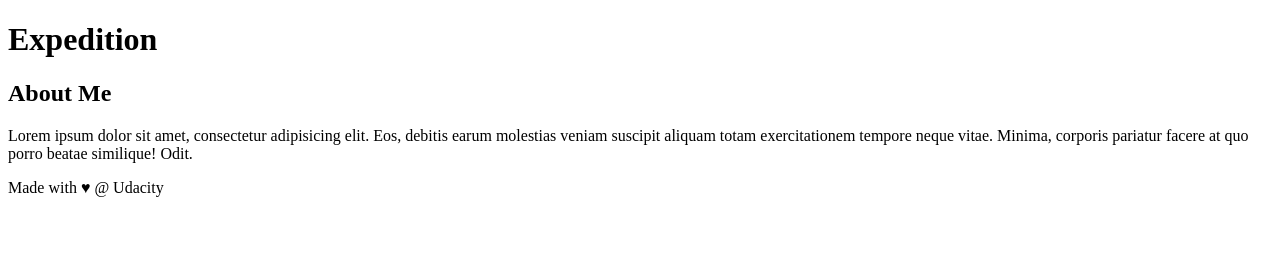
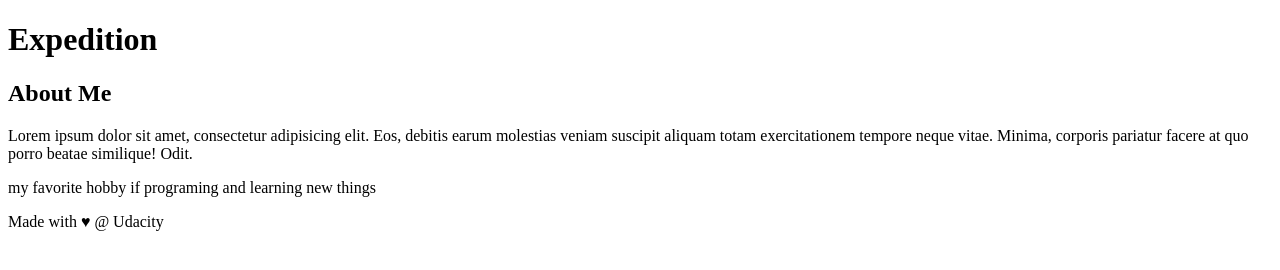
Before and after one commit to modyhyper/new-git-project, a plain HTML site: page index.html in a window 1280 px wide. Drawn offline with Linux system fonts and the light colour scheme.

Commit message:
Add new <p> to side bar

```diff
--- a/index.html
+++ b/index.html
@@ -23,6 +23,8 @@
                 <p>Lorem ipsum dolor sit amet, consectetur adipisicing elit. Eos, debitis earum molestias veniam
                     suscipit aliquam totam exercitationem tempore neque vitae. Minima, corporis pariatur facere at quo
                     porro beatae similique! Odit.</p>
+
+                <p>my favorite hobby if programing and learning new things</p>
             </aside>
         </main>
     </div>
```
